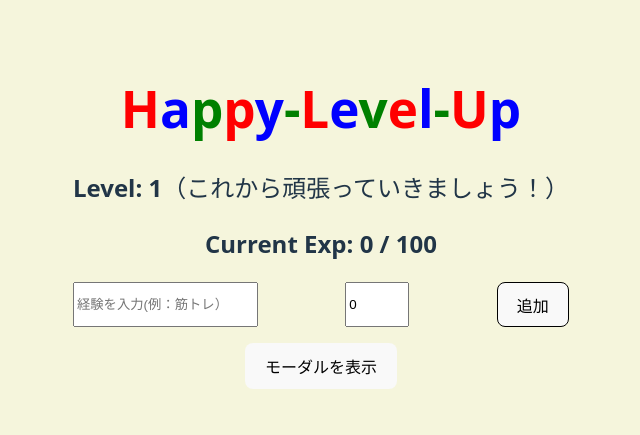
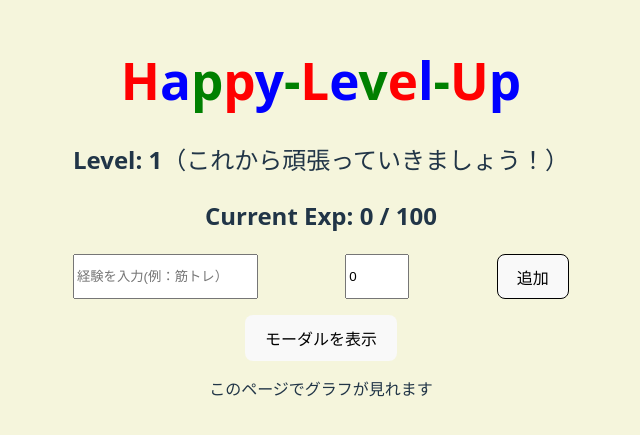
Before and after one commit to Happy0414/Happy-Life-Levelup, a React (Vite) app: page / in a window 1280 px wide. Shown: the part 183-618 px from the top of the page, without its empty margins (319-959 px from the left). Built offline with nearby package versions, Linux system fonts and the light colour scheme.

Commit message:
use GraphPage

```diff
--- a/src/App.tsx
+++ b/src/App.tsx
@@ -1,13 +1,14 @@
 //import {BrowserRouter, Routes, Route, Link} from 'react-router-dom'
 import './App.css'
 import ExpPage from './components/ExperiencePage'
-//import Graph from './components/graph'
+import Graph from './components/graph'
 
 
 function App() {
   return(
-    <div>
+  <div>
     <ExpPage />
+    <Graph />
   </div>
   )
 }
```
